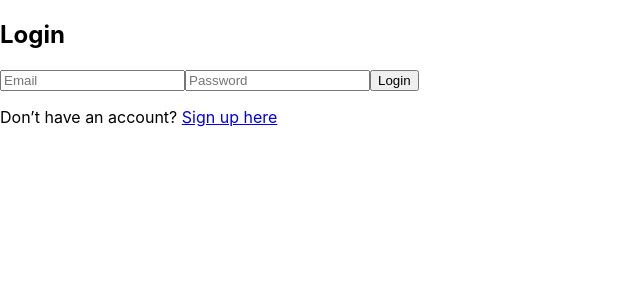
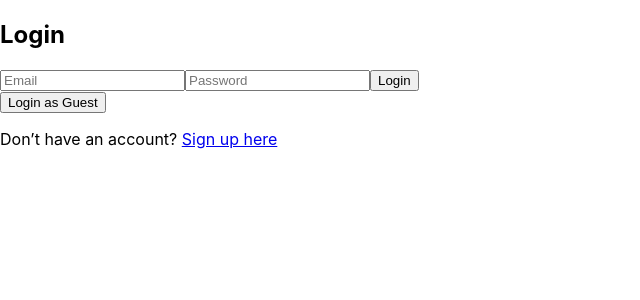
Before and after one commit to Corelocked/react-voice-enabled-ordering-system, a React (Create React App) app in the folder voice-order-ui/: page /login in a window 1280 px wide. Shown: the top 300 px of the page, without its empty margins (0-640 px from the left). Built offline with nearby package versions, Linux system fonts and the light colour scheme.

Commit message:
added guest login

```diff
--- a/voice-order-ui/src/App.js
+++ b/voice-order-ui/src/App.js
@@ -1,4 +1,3 @@
-// App.js
 import React from 'react';
 import { BrowserRouter as Router, Route, Routes, Navigate } from 'react-router-dom';
 import VoiceOrder from './components/VoiceOrder';
--- a/voice-order-ui/src/components/Login.js
+++ b/voice-order-ui/src/components/Login.js
@@ -1,6 +1,5 @@
-// Login.js
 import React, { useState } from 'react';
-import { signInWithEmailAndPassword } from "firebase/auth";
+import { signInWithEmailAndPassword, signInAnonymously } from "firebase/auth";
 import { auth } from '../firebase';
 import { useNavigate } from 'react-router-dom';
 
@@ -19,9 +18,24 @@ const Login = () => {
     try {
       await signInWithEmailAndPassword(auth, email, password);
       console.log("Logged in successfully");
-      navigate("/voice-order"); // Redirect to voice-order page upon successful login
+      navigate("/voice-order");
     } catch (err) {
       setError("Invalid email or password.");
+    } finally {
+      setLoading(false);
+    }
+  };
+
+  const handleAnonymousLogin = async () => {
+    setLoading(true);
+    setError(null);
+
+    try {
+      await signInAnonymously(auth);
+      console.log("Logged in as guest");
+      navigate("/voice-order");
+    } catch (err) {
+      setError("Failed to sign in anonymously.");
     } finally {
       setLoading(false);
     }
@@ -49,6 +63,9 @@ const Login = () => {
           {loading ? "Logging in..." : "Login"}
         </button>
       </form>
+      <button onClick={handleAnonymousLogin} disabled={loading}>
+        {loading ? "Logging in..." : "Login as Guest"}
+      </button>
       {error && <p className="error">{error}</p>}
       <p className="signup-redirect">
         Don’t have an account? <a href="/signup">Sign up here</a>
--- a/voice-order-ui/src/components/Signup.js
+++ b/voice-order-ui/src/components/Signup.js
@@ -1,4 +1,3 @@
-// Signup.js
 import React, { useState } from 'react';
 import { createUserWithEmailAndPassword } from "firebase/auth";
 import { auth } from '../firebase';
```
